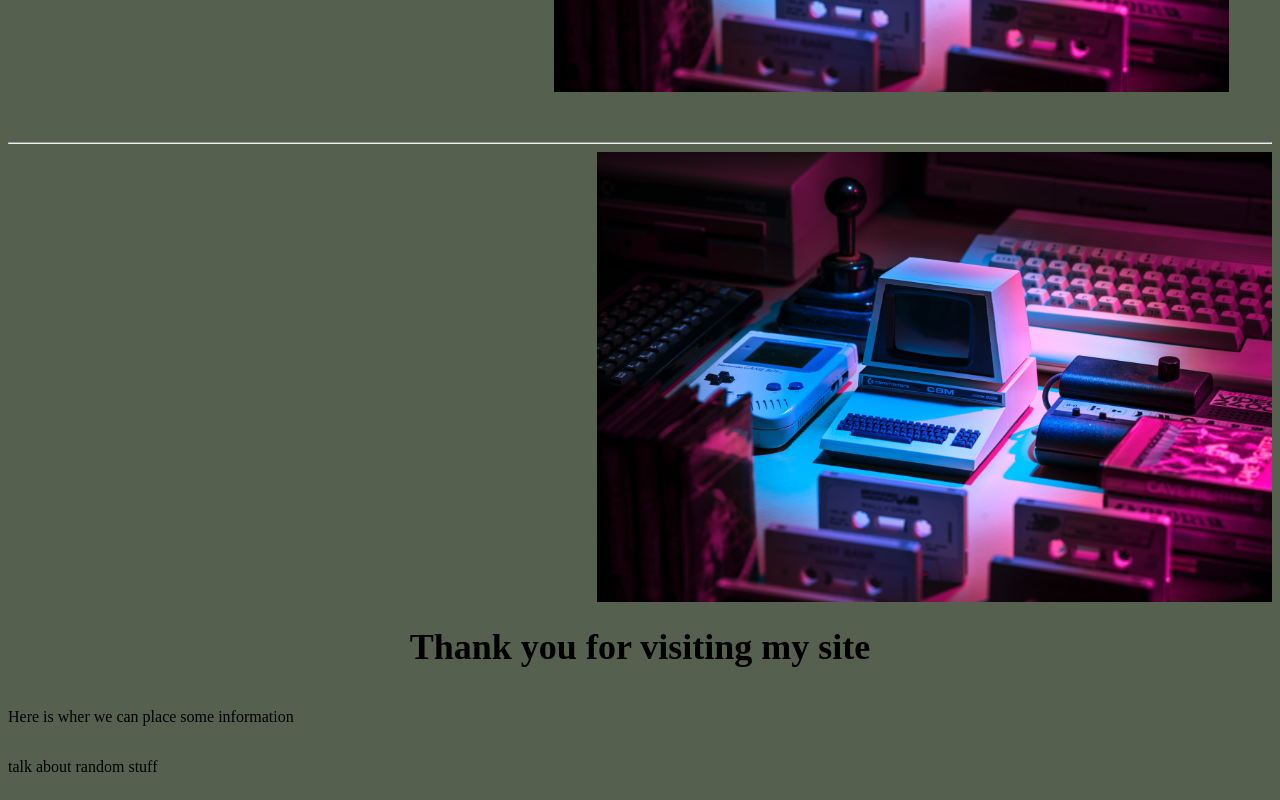
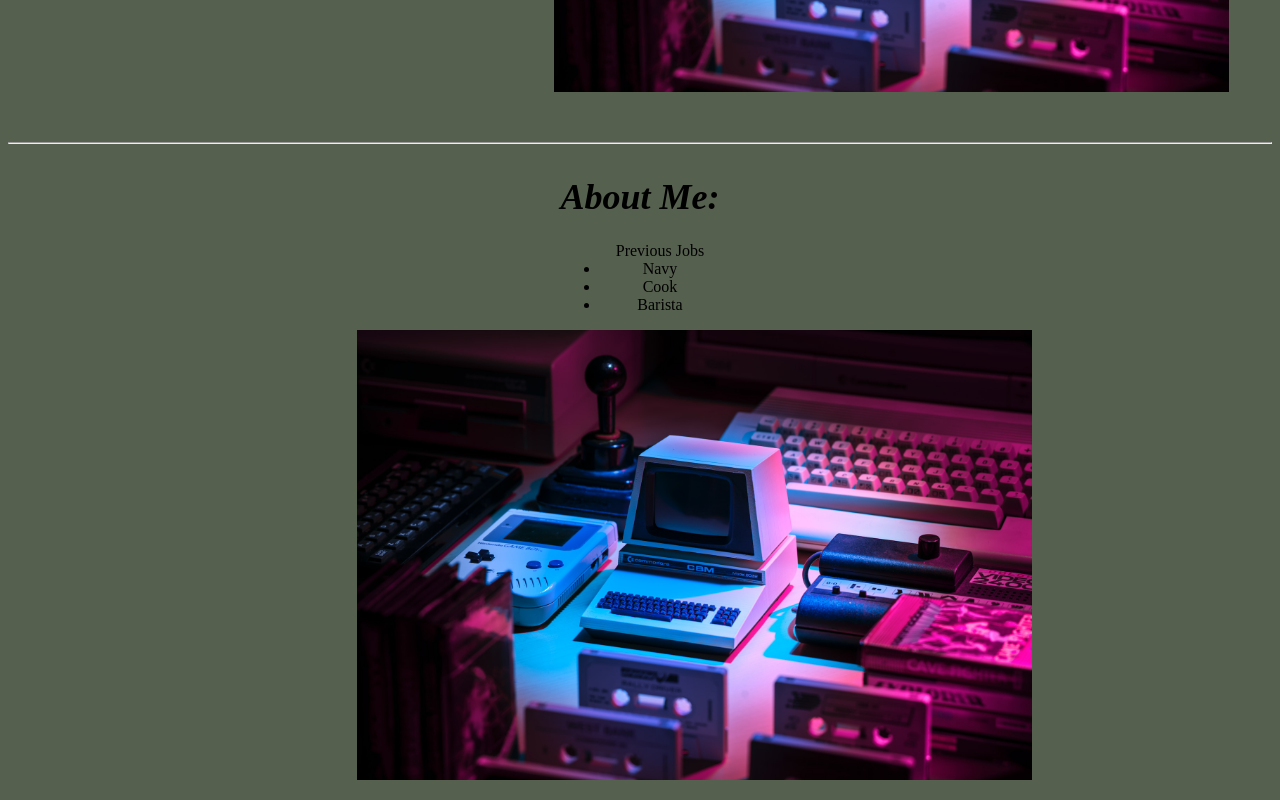
Before and after one commit to Matthew-Steven-Gonzalez/Website_practice, a plain HTML site: page portfolioSite/index.html in a window 1280 px wide. Shown: the part 489-1289 px from the top of the page. Drawn offline with Linux system fonts and the light colour scheme.

Commit message:
added about me parts needs clean and orignized

```diff
--- a/portfolioSite/index.html
+++ b/portfolioSite/index.html
@@ -26,13 +26,16 @@
         </div>
         <hr>
         <div id="aboutMe">
+            <div id="aboutMeTxt">
+                <h1><i><emp>About Me:</emp></i></h1>
+                <ul>Previous Jobs
+                    <li>Navy</li>
+                    <li>Cook</li>
+                    <li>Barista</li>
+                </ul>
+            </div>
             <div id="aboutMeImage">
                 <img src="images/lorenzo-herrera-p0j-mE6mGo4-unsplash.jpg" alt="spacefiller">
-            </div>
-            <div id="homeTxt">
-                <h1>Thank you for visiting my site</h1>
-                <p>Here is wher we can place some information </p>
-                <p>talk about random stuff</p>
             </div>
         </div>
 
--- a/portfolioSite/style.css
+++ b/portfolioSite/style.css
@@ -32,7 +32,7 @@ h1{
     text-decoration: underline;
 }
 
-#home{
+#home {
     margin-top: 4%;
     margin-bottom: 4%;
     display: flex;
@@ -40,14 +40,27 @@ h1{
     text-align: center;
 }
 
-#homeTxt , #aboutMe  {
+#homeTxt  {
     display: flex;
     flex-direction: column;
     justify-content: center;
 }
 
-#homeImage img, #aboutMeImage img {
+#homeImage img {
     padding-left: 8%;
     max-height: 450px;
     float: inline-end;
 }
+
+#aboutMe{
+    display: flex;
+    flex-direction: column;
+    align-items: center;
+    text-align: center;
+}
+
+#aboutMeImage img {
+    padding-left: 8%;
+    max-height: 450px;
+    float: inline-start;
+}
```
Also changed, not shown: portfolioSite/images/cookie-the-pom-gySMaocSdqs-unsplash.jpg (added).
